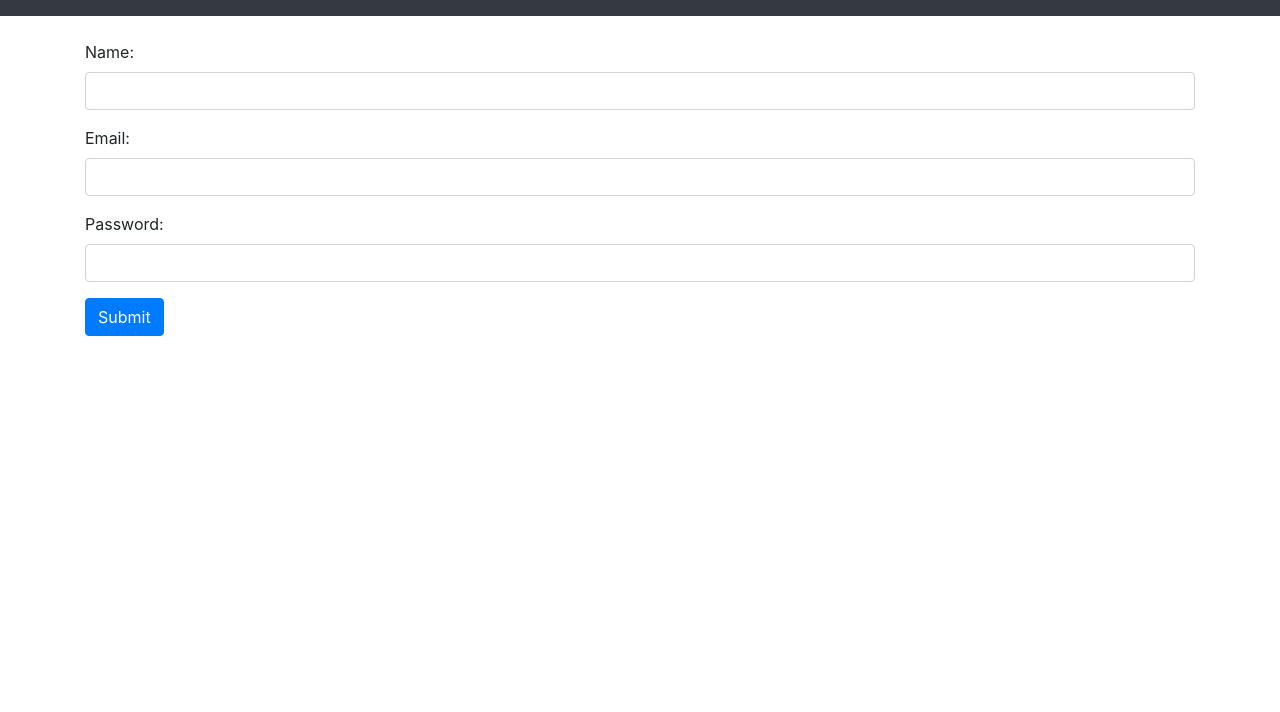
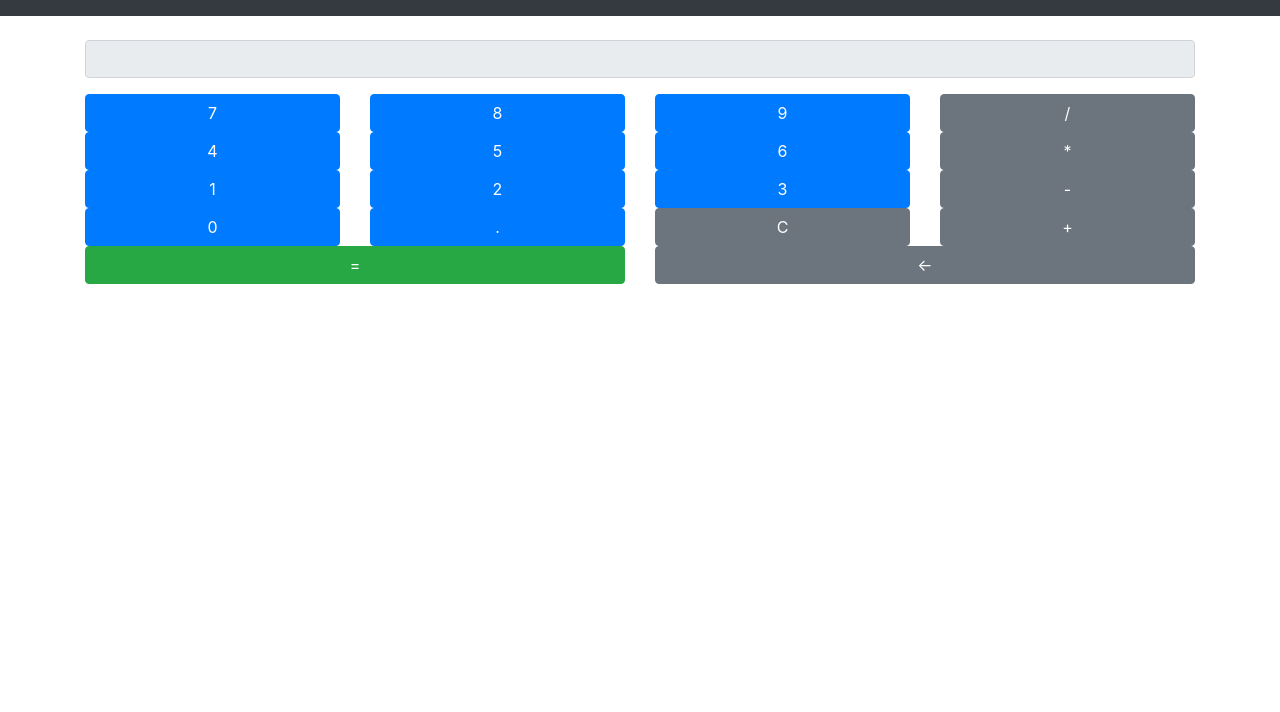
Before and after one commit to rahulkapoor-bbd/LevelUp_8_Testing, a plain HTML site: page index.html in a window 1280 px wide. Shown: the part 88-800 px from the top of the page. Drawn offline with nearby package versions, Linux system fonts and the light colour scheme.

Commit message:
Update to make calculator

```diff
--- a/index.html
+++ b/index.html
@@ -3,39 +3,86 @@
 <head>
     <meta charset="UTF-8">
     <meta name="viewport" content="width=device-width, initial-scale=1.0">
-    <title>Testing Website</title>
+    <title>Basic Calculator</title>
     <!-- Include Bootstrap CSS -->
     <link rel="stylesheet" href="https://stackpath.bootstrapcdn.com/bootstrap/4.5.2/css/bootstrap.min.css">
 </head>
 <body>
     <header class="bg-dark text-white text-center py-4">
-        <h1>Testing Website</h1>
+        <h1>Basic Calculator</h1>
     </header>
     <main class="container mt-4">
-        <form id="testForm">
+        <div class="calculator">
             <div class="form-group">
-                <label for="name">Name:</label>
-                <input type="text" class="form-control" id="name" name="name" required>
+                <input type="text" class="form-control" id="display" readonly>
             </div>
-
-            <div class="form-group">
-                <label for="email">Email:</label>
-                <input type="email" class="form-control" id="email" name="email" required>
+            <div class="row">
+                <div class="col-3">
+                    <button class="btn btn-primary btn-block" onclick="appendToDisplay('7')">7</button>
+                </div>
+                <div class="col-3">
+                    <button class="btn btn-primary btn-block" onclick="appendToDisplay('8')">8</button>
+                </div>
+                <div class="col-3">
+                    <button class="btn btn-primary btn-block" onclick="appendToDisplay('9')">9</button>
+                </div>
+                <div class="col-3">
+                    <button class="btn btn-secondary btn-block" onclick="appendToDisplay('/')">/</button>
+                </div>
             </div>
-
-            <div class="form-group">
-                <label for="password">Password:</label>
-                <input type="password" class="form-control" id="password" name="password" required>
+            <div class="row">
+                <div class="col-3">
+                    <button class="btn btn-primary btn-block" onclick="appendToDisplay('4')">4</button>
+                </div>
+                <div class="col-3">
+                    <button class="btn btn-primary btn-block" onclick="appendToDisplay('5')">5</button>
+                </div>
+                <div class="col-3">
+                    <button class="btn btn-primary btn-block" onclick="appendToDisplay('6')">6</button>
+                </div>
+                <div class="col-3">
+                    <button class="btn btn-secondary btn-block" onclick="appendToDisplay('*')">*</button>
+                </div>
             </div>
-
-            <button type="submit" class="btn btn-primary">Submit</button>
-        </form>
+            <div class="row">
+                <div class="col-3">
+                    <button class="btn btn-primary btn-block" onclick="appendToDisplay('1')">1</button>
+                </div>
+                <div class="col-3">
+                    <button class="btn btn-primary btn-block" onclick="appendToDisplay('2')">2</button>
+                </div>
+                <div class="col-3">
+                    <button class="btn btn-primary btn-block" onclick="appendToDisplay('3')">3</button>
+                </div>
+                <div class="col-3">
+                    <button class="btn btn-secondary btn-block" onclick="appendToDisplay('-')">-</button>
+                </div>
+            </div>
+            <div class="row">
+                <div class="col-3">
+                    <button class="btn btn-primary btn-block" onclick="appendToDisplay('0')">0</button>
+                </div>
+                <div class="col-3">
+                    <button class="btn btn-primary btn-block" onclick="appendToDisplay('.')">.</button>
+                </div>
+                <div class="col-3">
+                    <button class="btn btn-secondary btn-block" onclick="clearDisplay()">C</button>
+                </div>
+                <div class="col-3">
+                    <button class="btn btn-secondary btn-block" onclick="appendToDisplay('+')">+</button>
+                </div>
+            </div>
+            <div class="row">
+                <div class="col-6">
+                    <button class="btn btn-success btn-block" onclick="calculate()">=</button>
+                </div>
+                <div class="col-6">
+                    <button class="btn btn-secondary btn-block" onclick="backspace()">←</button>
+                </div>
+            </div>
+        </div>
     </main>
 
-    <!-- Include Bootstrap JS and jQuery -->
-    <script src="https://code.jquery.com/jquery-3.5.1.slim.min.js"></script>
-    <script src="https://cdn.jsdelivr.net/npm/@popperjs/core@2.5.3/dist/umd/popper.min.js"></script>
-    <script src="https://stackpath.bootstrapcdn.com/bootstrap/4.5.2/js/bootstrap.min.js"></script>
     <script src="script.js"></script>
 </body>
 </html>
--- a/script.js
+++ b/script.js
@@ -1,16 +1,26 @@
-document.addEventListener('DOMContentLoaded', function () {
-    const form = document.getElementById('testForm');
+let displayValue = "";
 
-    form.addEventListener('submit', function (e) {
-        e.preventDefault();
+function appendToDisplay(value) {
+    displayValue += value;
+    document.getElementById("display").value = displayValue;
+}
 
-        const formData = new FormData(form);
-        const formObject = {};
+function clearDisplay() {
+    displayValue = "";
+    document.getElementById("display").value = "";
+}
 
-        formData.forEach((value, key) => {
-            formObject[key] = value;
-        });
+function calculate() {
+    try {
+        displayValue = eval(displayValue);
+        document.getElementById("display").value = displayValue;
+    } catch (error) {
+        displayValue = "Error";
+        document.getElementById("display").value = displayValue;
+    }
+}
 
-        console.log('Form data:', formObject);
-    });
-});
+function backspace() {
+    displayValue = displayValue.slice(0, -1);
+    document.getElementById("display").value = displayValue;
+}
```
